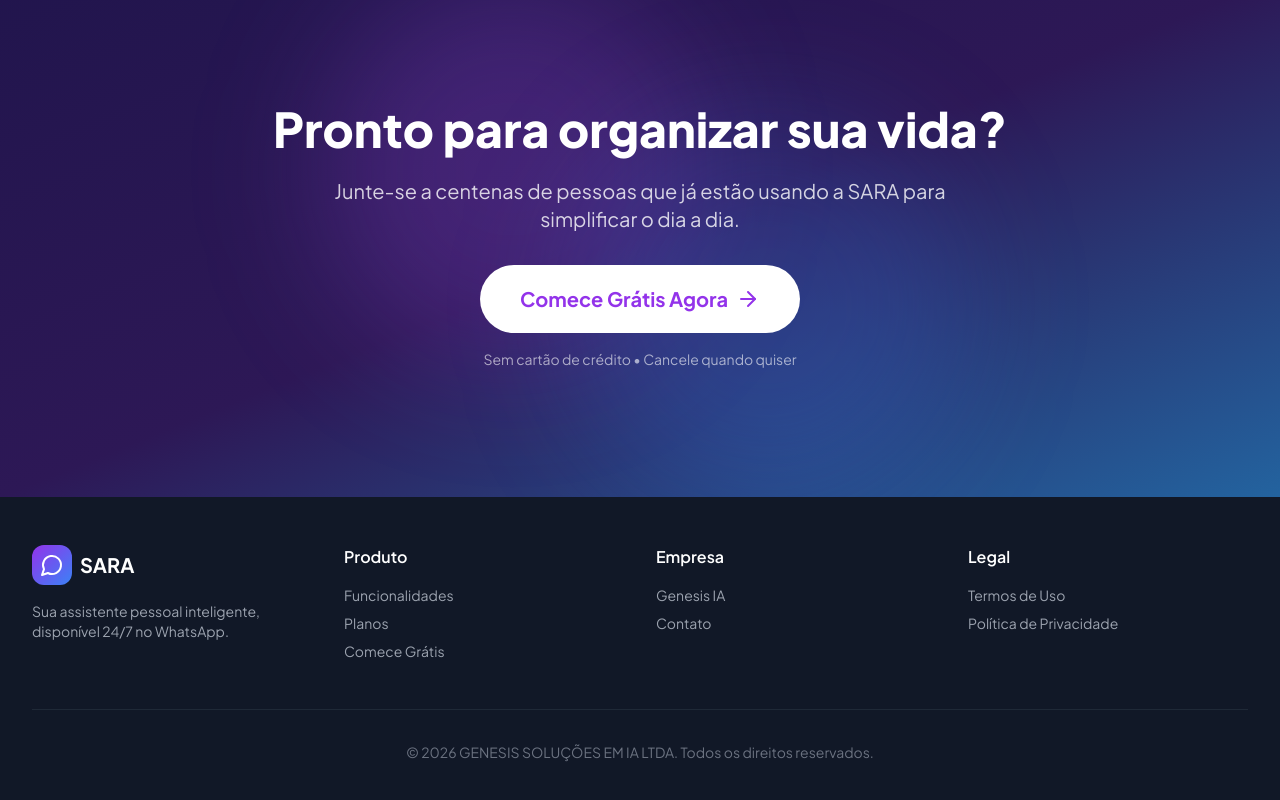
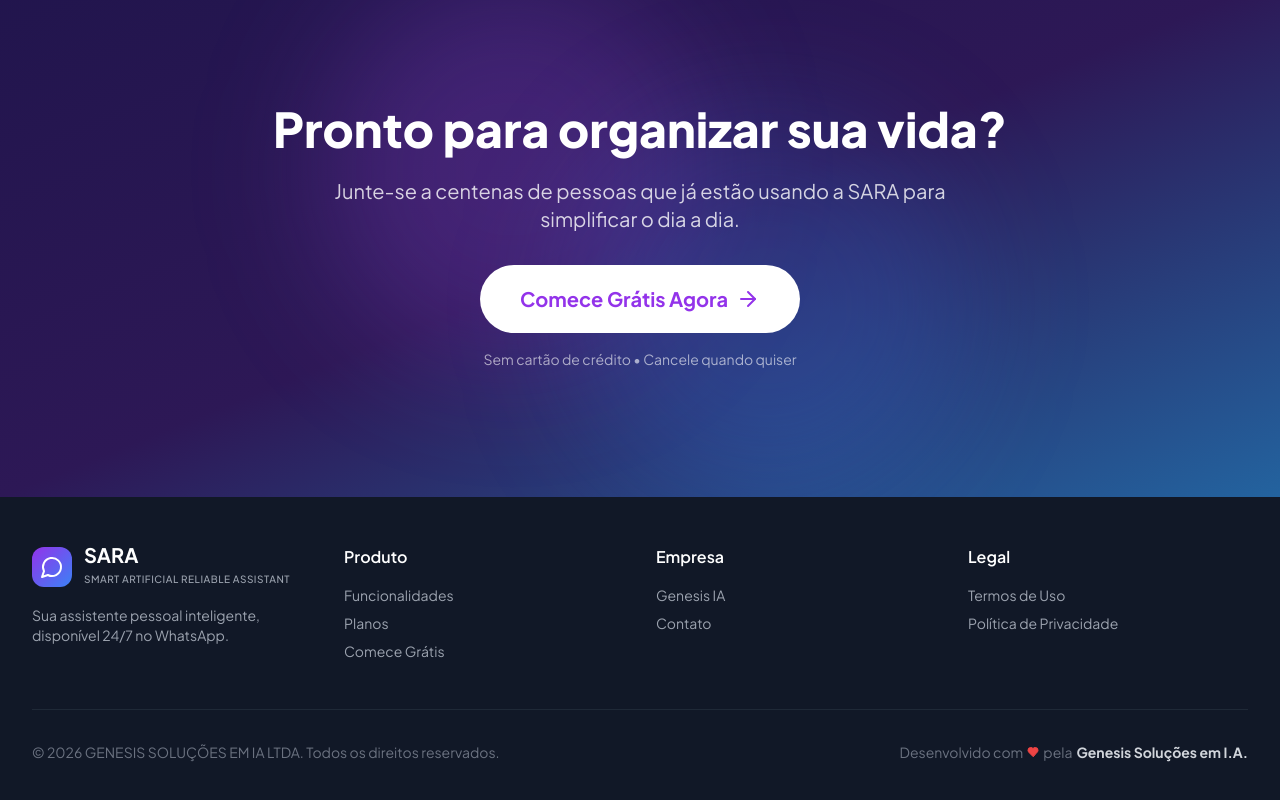
Before and after one commit to Thiago-Nunes-Gen/project_saas_app_sara, a Next.js app: page /landing in a window 1280 px wide. Shown: the part 5627-6427 px from the top of the page. Built offline with nearby package versions, Linux system fonts and the light colour scheme.

Commit message:
feat(landing): adiciona definicao SARA e creditos Genesis no footer

```diff
--- a/app/landing/page.tsx
+++ b/app/landing/page.tsx
@@ -658,41 +658,47 @@ export default function LandingPage() {
                 <div className="max-w-7xl mx-auto px-4 sm:px-6 lg:px-8">
                     <div className="grid md:grid-cols-4 gap-8">
                         <div>
-                            <div className="flex items-center gap-2 mb-4">
+                            <div className="flex items-center gap-3 mb-4">
                                 <div className="w-10 h-10 rounded-xl bg-gradient-to-br from-purple-600 to-blue-500 flex items-center justify-center">
                                     <MessageCircle className="w-6 h-6 text-white" />
                                 </div>
-                                <span className="text-xl font-bold">SARA</span>
+                                <div>
+                                    <span className="text-xl font-bold block leading-none text-white">SARA</span>
+                                    <span className="text-[10px] text-gray-400 uppercase tracking-wider font-medium">Smart Artificial Reliable Assistant</span>
+                                </div>
                             </div>
                             <p className="text-gray-400 text-sm">
                                 Sua assistente pessoal inteligente, disponível 24/7 no WhatsApp.
                             </p>
                         </div>
                         <div>
-                            <h4 className="font-semibold mb-4">Produto</h4>
+                            <h4 className="font-semibold mb-4 text-white">Produto</h4>
                             <ul className="space-y-2 text-gray-400 text-sm">
-                                <li><a href="#funcionalidades" className="hover:text-white transition-colors">Funcionalidades</a></li>
-                                <li><a href="#planos" className="hover:text-white transition-colors">Planos</a></li>
-                                <li><Link href="/auth/cadastro" className="hover:text-white transition-colors">Comece Grátis</Link></li>
+                                <li><a href="#funcionalidades" className="hover:text-purple-400 transition-colors">Funcionalidades</a></li>
+                                <li><a href="#planos" className="hover:text-purple-400 transition-colors">Planos</a></li>
+                                <li><Link href="/auth/cadastro" className="hover:text-purple-400 transition-colors">Comece Grátis</Link></li>
                             </ul>
                         </div>
                         <div>
-                            <h4 className="font-semibold mb-4">Empresa</h4>
+                            <h4 className="font-semibold mb-4 text-white">Empresa</h4>
                             <ul className="space-y-2 text-gray-400 text-sm">
-                                <li><a href="https://iagenes.com.br" target="_blank" rel="noopener noreferrer" className="hover:text-white transition-colors">Genesis IA</a></li>
-                                <li><a href="mailto:suporte@iagenes.com.br" className="hover:text-white transition-colors">Contato</a></li>
+                                <li><a href="https://iagenes.com.br" target="_blank" rel="noopener noreferrer" className="hover:text-purple-400 transition-colors">Genesis IA</a></li>
+                                <li><a href="mailto:suporte@iagenes.com.br" className="hover:text-purple-400 transition-colors">Contato</a></li>
                             </ul>
                         </div>
                         <div>
-                            <h4 className="font-semibold mb-4">Legal</h4>
+                            <h4 className="font-semibold mb-4 text-white">Legal</h4>
                             <ul className="space-y-2 text-gray-400 text-sm">
-                                <li><Link href="/termos" className="hover:text-white transition-colors">Termos de Uso</Link></li>
-                                <li><Link href="/privacidade" className="hover:text-white transition-colors">Política de Privacidade</Link></li>
+                                <li><Link href="/termos" className="hover:text-purple-400 transition-colors">Termos de Uso</Link></li>
+                                <li><Link href="/privacidade" className="hover:text-purple-400 transition-colors">Política de Privacidade</Link></li>
                             </ul>
                         </div>
                     </div>
-                    <div className="border-t border-gray-800 mt-12 pt-8 text-center text-gray-500 text-sm">
+                    <div className="border-t border-gray-800 mt-12 pt-8 flex flex-col md:flex-row justify-between items-center gap-4 text-gray-500 text-sm">
                         <p>© {new Date().getFullYear()} GENESIS SOLUÇÕES EM IA LTDA. Todos os direitos reservados.</p>
+                        <p className="flex items-center gap-1">
+                            Desenvolvido com <Heart className="w-3 h-3 text-red-500 fill-red-500" /> pela <span className="font-bold text-gray-300">Genesis Soluções em I.A.</span>
+                        </p>
                     </div>
                 </div>
             </footer>
```
